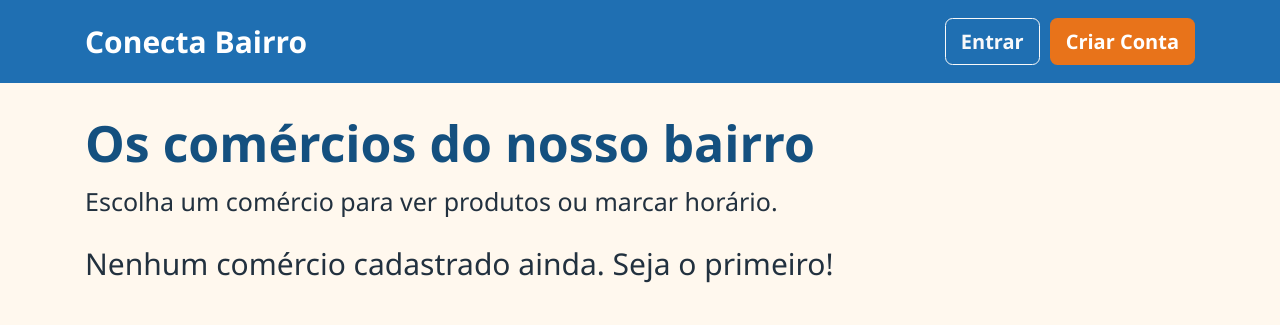
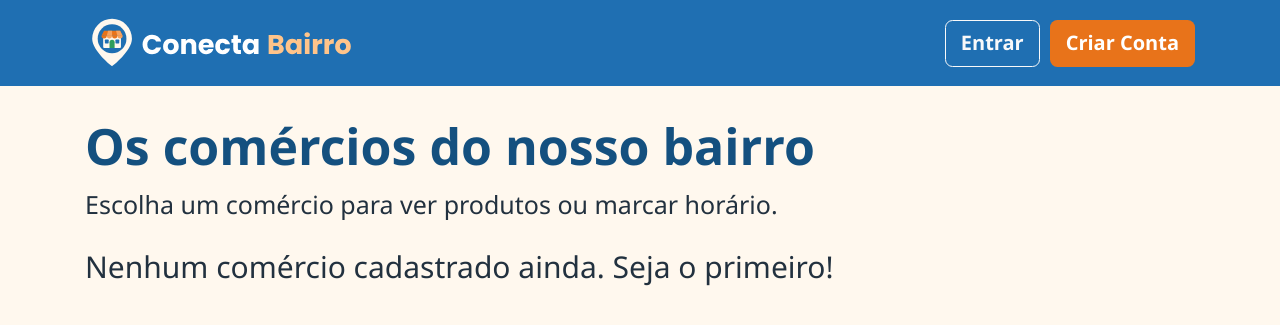
Before and after one commit to kelmy04/conecta-bairro, a Spring Boot app: page / in a window 1280 px wide. Shown: the top 325 px of the page. Run offline with Spring Boot 4, Linux system fonts and the light colour scheme; data that the repository does not hold is empty; some of the project's set-up classes (security, data sources, template engines, error pages and the like) are left out, and stand-ins take their place; database files in the repository are not loaded; some libraries are stand-ins or nearby versions.

Commit message:
Adiciona logo e categorias

```diff
--- a/src/main/java/br/com/conectabairro/config/SecurityConfig.java
+++ b/src/main/java/br/com/conectabairro/config/SecurityConfig.java
@@ -34,7 +34,7 @@ public class SecurityConfig {
             .authorizeHttpRequests(a -> a
                 // Editar e excluir comércio exigem login e PRECISA vir antes da regra pública de /comercio/**
                 .requestMatchers("/comercio/*/editar", "/comercio/*/excluir").authenticated()
-                .requestMatchers("/", "/comercio/**", "/css/**", "/uploads/**", "/login", "/registrar", "/error").permitAll()
+                .requestMatchers("/", "/comercio/**", "/css/**", "/img/**", "/uploads/**", "/login", "/registrar", "/error").permitAll()
                 .requestMatchers(HttpMethod.GET, "/api/**").permitAll()   // somente consultas
                 .requestMatchers("/painel/**").authenticated()
                 .anyRequest().authenticated())                            // /cadastrar, escritas da API...
--- a/src/main/resources/static/css/style.css
+++ b/src/main/resources/static/css/style.css
@@ -8,7 +8,8 @@ html { font-size: 20px; }                       /* fonte grande = acessibilidade
 body { background: var(--fundo); color: var(--texto); font-family: "Segoe UI", Arial, sans-serif; }
 h1 { color: var(--azul-escuro); font-weight: 700; }
 .topo { background: var(--azul); padding: .9rem 0; }
-.logo { color: #fff; font-size: 1.5rem; font-weight: 700; text-decoration: none; }
+.logo { color: #fff; font-size: 1.5rem; font-weight: 700; text-decoration: none; display: inline-block; }
+.logo-img { height: 50px; width: auto; max-width: 100%; display: block; }   /* proporção da logo mantida */
 .categoria { border-left: 8px solid var(--laranja); padding-left: .6rem; color: var(--azul-escuro); }
 .card-comercio { text-decoration: none; color: inherit; border: 2px solid transparent; }
 .card-comercio:hover, .card-comercio:focus { border-color: var(--azul); }
--- a/src/main/resources/templates/fragmentos.html
+++ b/src/main/resources/templates/fragmentos.html
@@ -7,11 +7,19 @@
   <title th:text="${titulo}">Conecta Bairro</title>
   <link href="https://cdn.jsdelivr.net/npm/bootstrap@5.3.3/dist/css/bootstrap.min.css" rel="stylesheet">
   <link rel="stylesheet" th:href="@{/css/style.css}">
+  <!-- Ícone da aba do navegador (SVG; o PNG serve de reserva) e ícone da tela inicial do celular -->
+  <link rel="icon" type="image/svg+xml" th:href="@{/img/favicon.svg}">
+  <link rel="icon" type="image/png" sizes="32x32" th:href="@{/img/favicon-32.png}">
+  <link rel="apple-touch-icon" th:href="@{/img/apple-touch-icon.png}">
+  <meta name="theme-color" content="#1F6FB2">
 </head>
 <body>
 <header th:fragment="topo" class="topo">
   <div class="container d-flex flex-wrap justify-content-between align-items-center gap-2">
-    <a th:href="@{/}" class="logo">Conecta Bairro</a>
+    <!-- Logo (versão clara, própria para o fundo azul). O alt é lido por leitores de tela e aparece se a imagem falhar. -->
+    <a th:href="@{/}" class="logo" aria-label="Conecta Bairro, página inicial">
+      <img th:src="@{/img/logo-topo.svg}" alt="Conecta Bairro" class="logo-img">
+    </a>
     <div class="d-flex flex-wrap gap-2 align-items-center">
       <!-- sec:authorize mostra os botões conforme o usuário esteja logado ou não -->
       <!-- VISITANTE: Entrar + Criar Conta -->
```
Also changed, not shown: README.md, src/main/resources/static/img/apple-touch-icon.png (added), src/main/resources/static/img/favicon-32.png (added), src/main/resources/static/img/favicon.svg (added), src/main/resources/static/img/icone.svg (added), src/main/resources/static/img/logo-topo.svg (added), src/main/resources/static/img/logo-vertical.svg (added), src/main/resources/static/img/logo.svg (added).
